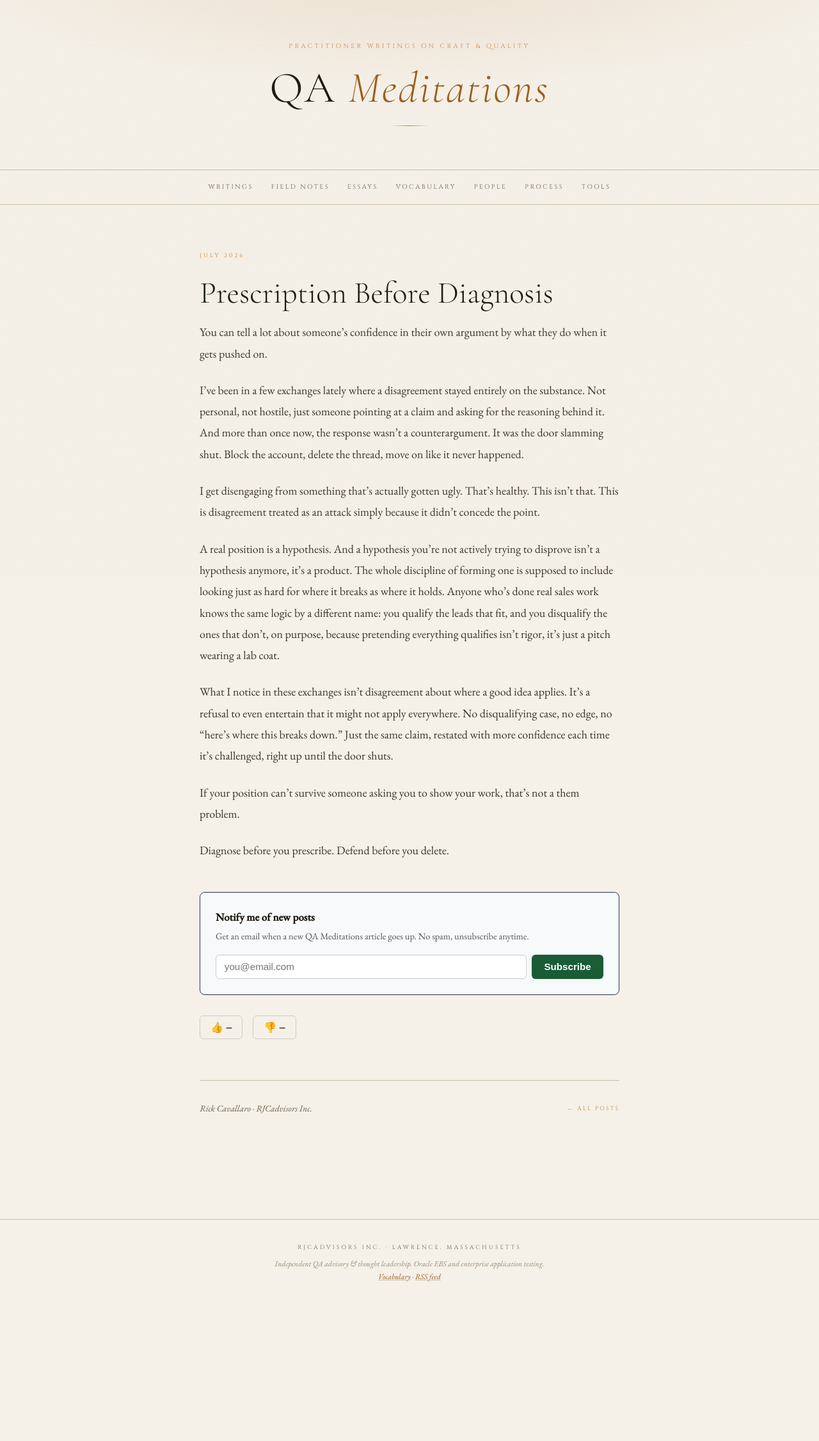
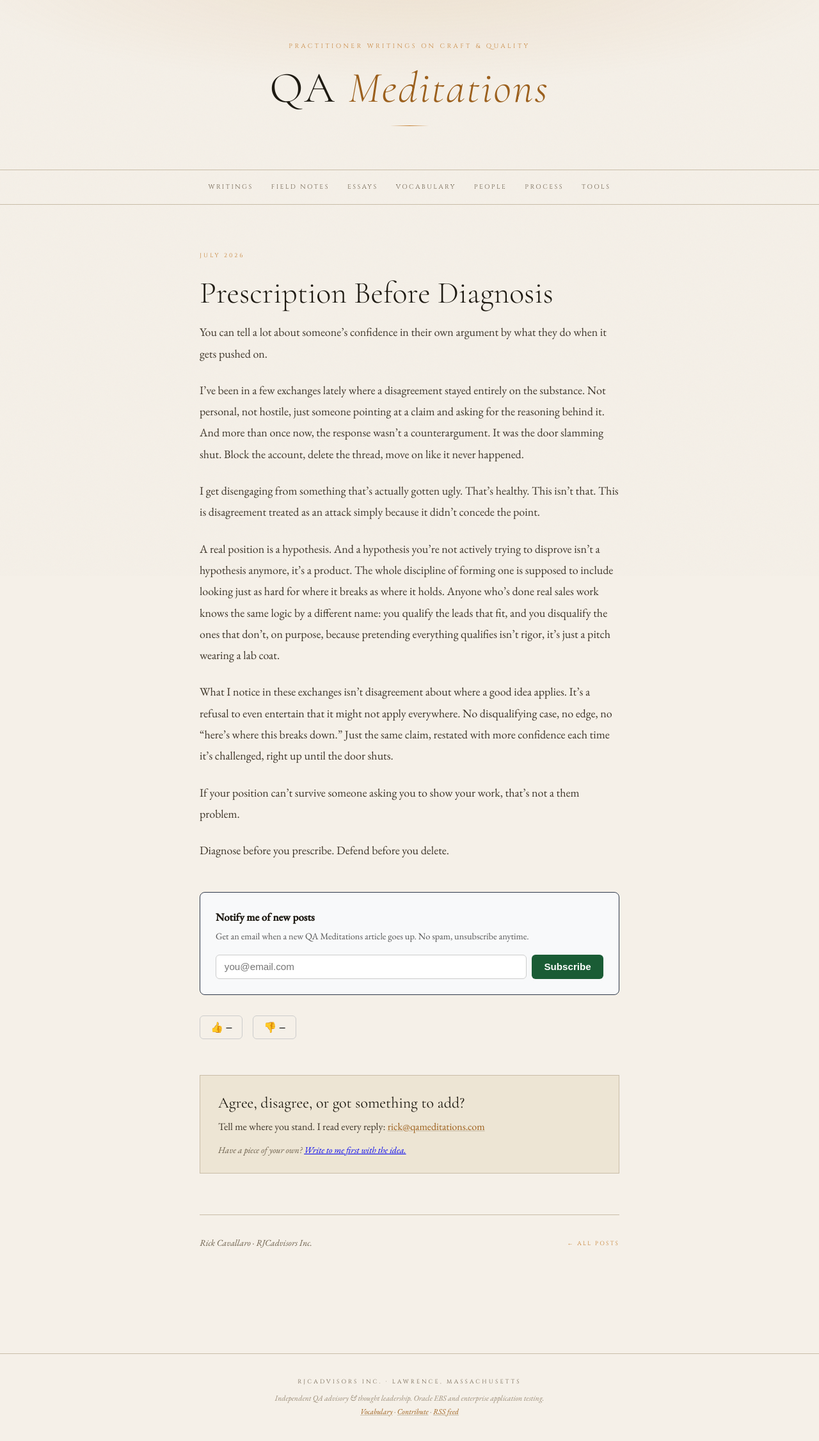
Before and after one commit to rjcadvisors/qameditations, a Jekyll site: the page built from _posts/2026-07-10-professionalism-post.md, in a window 1280 px wide. Shown: the whole page at 64% size. Built offline with Jekyll 4.4.1, drawn with Linux system fonts in a browser that asks for light colours; before the commit the page ends 2042 px from its top, so only the background shows below that.

Commit message:
Add reply block to essays and a pitch-first contribute page
Co-Authored-By: Claude Sonnet 5.5 <noreply@anthropic.com>
Claude-Session: https://claude.ai/code/session_01GNpBos77GWhoY3godHi6uB

```diff
--- a/_layouts/default.html
+++ b/_layouts/default.html
@@ -187,7 +187,7 @@
     <p class="footer-copy">
       Independent QA advisory &amp; thought leadership. Oracle EBS and enterprise application testing.
     </p>
-    <p class="footer-copy"><a href="/vocabulary/" class="footer-feed">Vocabulary</a> &middot; <a href="/feed.xml" class="footer-feed">RSS feed</a></p>
+    <p class="footer-copy"><a href="/vocabulary/" class="footer-feed">Vocabulary</a> &middot; <a href="/contribute/" class="footer-feed">Contribute</a> &middot; <a href="/feed.xml" class="footer-feed">RSS feed</a></p>
   </footer>
 
 </body>
--- a/_layouts/post.html
+++ b/_layouts/post.html
@@ -100,6 +100,25 @@ layout: default
   }
 
   .post-body a:hover { color: var(--amber); }
+
+  .reply-box {
+    margin-top: 56px;
+    padding: 28px 28px 24px;
+    border: 1px solid var(--rule);
+    background: var(--parchment-2);
+  }
+  .reply-heading {
+    font-family: 'Cormorant Garamond', serif;
+    font-size: 24px;
+    font-weight: 400;
+    line-height: 1.25;
+    color: var(--ink);
+    margin-bottom: 8px;
+  }
+  .reply-text { font-size: 16px; line-height: 1.8; color: var(--ink-mid); margin: 0 0 10px; }
+  .reply-text a { color: var(--amber-deep); text-decoration-color: var(--rule); }
+  .reply-text a:hover { color: var(--amber); }
+  .reply-small { font-size: 14px; color: var(--ink-soft); font-style: italic; margin: 0; }
 
   .post-footer {
     margin-top: 64px;
@@ -230,6 +249,17 @@ layout: default
 
 
 
+  <div class="reply-box">
+    <p class="reply-heading">Agree, disagree, or got something to add?</p>
+    <p class="reply-text">
+      Tell me where you stand. I read every reply:
+      <a href="mailto:rick@qameditations.com?subject=Re:%20{{ page.title | uri_escape }}">rick@qameditations.com</a>
+    </p>
+    <p class="reply-small">
+      Have a piece of your own? <a href="/contribute/">Write to me first with the idea.</a>
+    </p>
+  </div>
+
   <div class="post-footer">
     <span class="post-footer-author">Rick Cavallaro · RJCadvisors Inc.</span>
     <a href="/blog/" class="post-footer-back">&larr; All Posts</a>
--- a/index.html
+++ b/index.html
@@ -905,7 +905,7 @@
     <p class="footer-copy">
       Independent QA advisory &amp; thought leadership. Oracle EBS and enterprise application testing.
     </p>
-    <p class="footer-copy"><a href="/vocabulary/" class="footer-feed">Vocabulary</a> &middot; <a href="/feed.xml" class="footer-feed">RSS feed</a></p>
+    <p class="footer-copy"><a href="/vocabulary/" class="footer-feed">Vocabulary</a> &middot; <a href="/contribute/" class="footer-feed">Contribute</a> &middot; <a href="/feed.xml" class="footer-feed">RSS feed</a></p>
   </footer>
 
   <script>
```
Also changed, not shown: contribute/index.html (added, +59 -0 lines).
